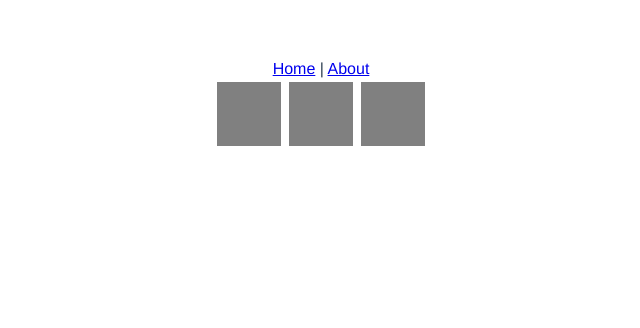
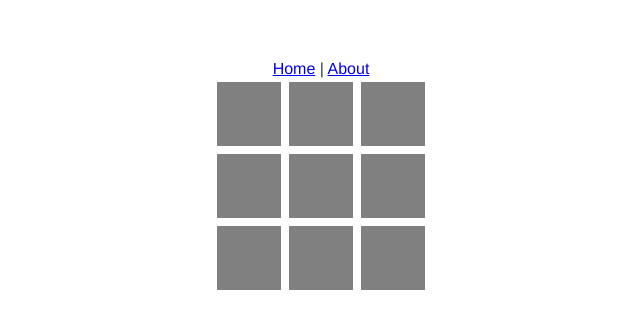
Before and after one commit to wcaokaze/clear-all-to-win, a Vue app: page /#/ in a window 1280 px wide. Shown: the top 328 px of the page, without its empty margins (319-959 px from the left). Built offline with nearby package versions, Linux system fonts and the light colour scheme.

Commit message:
とりあえず縦横3つずつ並べてみる

```diff
--- a/src/views/Home.vue
+++ b/src/views/Home.vue
@@ -1,9 +1,9 @@
 <template>
     <div class="home">
         <div class="field">
-            <Cell class="cell" :style="cellStyle"/>
-            <Cell class="cell" :style="cellStyle"/>
-            <Cell class="cell" :style="cellStyle"/>
+            <div class="row" v-for="y in 3">
+                <Cell class="cell" v-for="x in 3" :style="cellStyle"/>
+            </div>
         </div>
     </div>
 </template>
@@ -51,8 +51,15 @@
     .field {
         width 100%
         display flex
-        flex-direction row
+        flex-direction column
         flex-wrap nowrap
-        justify-content center
+
+        .row {
+            width 100%
+            display flex
+            flex-direction row
+            flex-wrap nowrap
+            justify-content center
+        }
     }
 </style>
```
